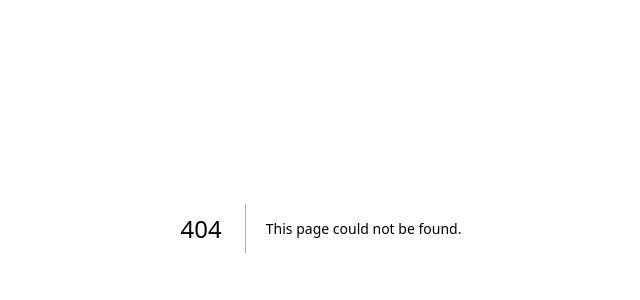
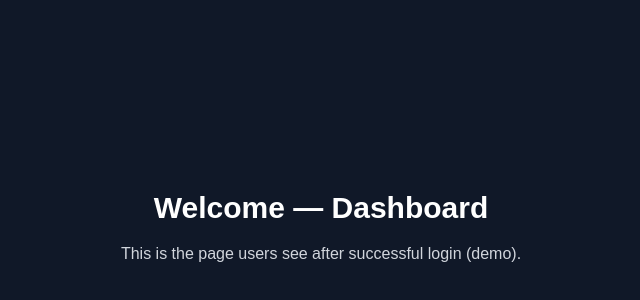
Before and after one commit to aman1999hopper/PujaGenie, a Next.js app in the folder pooja-app/: page /dashboard in a window 1280 px wide. Before the commit this address had no page. Shown: the part 172-472 px from the top of the page, without its empty margins (319-959 px from the left). Built offline with nearby package versions, Linux system fonts and the light colour scheme.

Commit message:
Redirecting to the dashboard page after login

```diff
--- a/pooja-app/components/Navbar.tsx
+++ b/pooja-app/components/Navbar.tsx
@@ -3,7 +3,7 @@ import Link from "next/link";
 import { ChevronDown, ChevronUp } from "lucide-react";
 import { useState } from "react";
 
-export default function Navbar({ brand }: { brand: string }) {
+export default function Navbar({ brand, onAuthOpen }: { brand: string; onAuthOpen?: () => void }) {
   const [open, setOpen] = useState(false); // mobile menu
   const [poojaOpen, setPoojaOpen] = useState(false); // pooja dropdown
 
@@ -84,6 +84,7 @@ export default function Navbar({ brand }: { brand: string }) {
           <Link
             href="#cta"
             className="px-4 py-2 rounded-md bg-indigo-500 text-black font-medium"
+            onClick={onAuthOpen}
           >
             Get Started
           </Link>
--- /dev/null
+++ b/pooja-app/pages/dashboard.tsx
@@ -0,0 +1,10 @@
+export default function Dashboard() {
+  return (
+    <div className="min-h-screen flex items-center justify-center bg-gray-900 text-white">
+      <div className="max-w-2xl text-center">
+        <h1 className="text-3xl font-bold">Welcome — Dashboard</h1>
+        <p className="mt-4 text-gray-300">This is the page users see after successful login (demo).</p>
+      </div>
+    </div>
+  );
+}
--- a/pooja-app/pages/index.tsx
+++ b/pooja-app/pages/index.tsx
@@ -1,12 +1,14 @@
 import type { GetStaticProps, NextPage } from 'next'
 import fs from 'fs'
 import path from 'path'
+import { useState } from 'react'
 
 import Navbar from '../components/Navbar'
 import Hero from '../components/Hero'
 import Features from '../components/Features'
 import CTA from '../components/CTA'
 import Footer from '../components/Footer'
+import AuthModal from '@/components/AuthModal'
 
 type HomeData = {
   brand: string
@@ -27,15 +29,19 @@ export const getStaticProps: GetStaticProps = async () => {
 }
 
 const Home: NextPage<{ data: HomeData }> = ({ data }) => {
+
+   const [authOpen, setAuthOpen] = useState(false)
+
   return (
     <div className="min-h-screen bg-gradient-to-b from-gray-900 via-gray-800 to-gray-900 text-white antialiased">
-      <Navbar brand={data.brand} />
+      <Navbar brand={data.brand} onAuthOpen={() => setAuthOpen(true)}/>
       <main className="max-w-6xl mx-auto px-6 py-12">
         <Hero tag={data.tagline} desc={data.description} />
         <Features features={data.features} />
         <CTA cta={data.cta} />
         <Footer brand={data.brand} />
       </main>
+       <AuthModal open={authOpen} onClose={() => setAuthOpen(false)} />
     </div>
   )
 }
```
